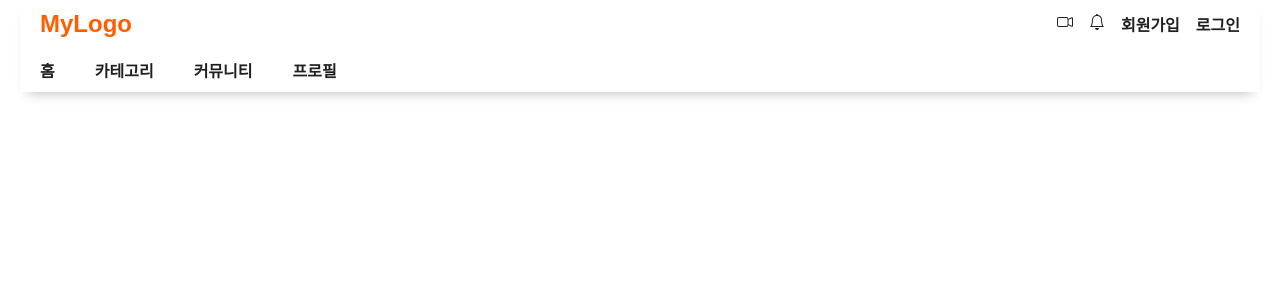
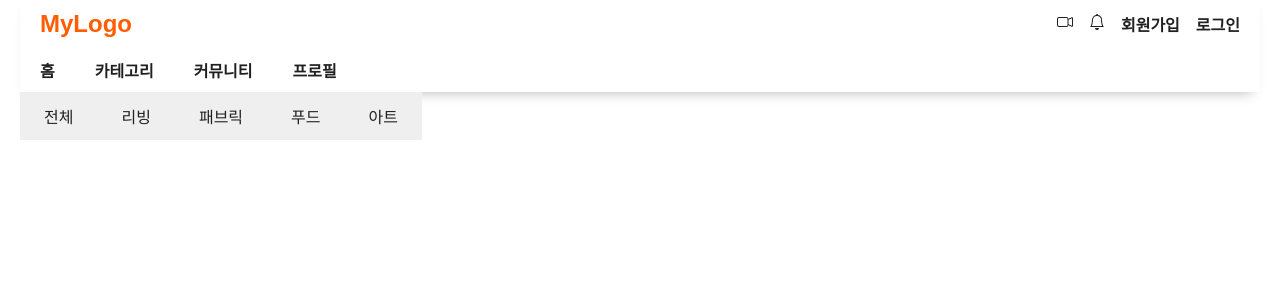
Before and after one commit to wavekt98/DITTO, a React (Vite) app in the folder front/: page /class/1 in a window 1280 px wide. Shown: the top 300 px of the page. Built offline with nearby package versions, Linux system fonts and the light colour scheme; a web font is replaced by a local one.

Commit message:
:art:[Feat] #S11P12A106-72 클래스 목록 조회 nav bar 구현

```diff
--- a/front/src/components/Board/BoardAdd/BoardEditor.jsx
+++ b/front/src/components/Board/BoardAdd/BoardEditor.jsx
@@ -1,7 +1,7 @@
 import { useEffect, useRef } from "react";
 import Quill from "quill";
 import "quill/dist/quill.snow.css";
-import styled from "styled-components";
+import { styled } from "styled-components";
 
 const EditorContainer = styled.div`
   padding: 20px;
@@ -27,7 +27,7 @@ const QuillWrapper = styled.div`
   }
   .ql-container {
     min-height: 500px; /* 텍스트 부분의 최소 높이 */
-  }s
+  }
 `;
 
 const BoardEditor = ({ onTitleChange, onEditorChange }) => {
--- /dev/null
+++ b/front/src/components/class/ClassList/ClassList.jsx
@@ -0,0 +1,16 @@
+import { styled } from "styled-components";
+
+const ClassListContainer = styled.div`
+  display: flex;
+  flex-direction: row;
+`;
+
+function ClassList() {
+  return (
+    <ClassListContainer>
+      <div>클래스 목록</div>
+    </ClassListContainer>
+  );
+}
+
+export default ClassList;
--- a/front/src/components/class/ClassListItem.jsx
+++ b/front/src/components/class/ClassList/ClassListItem.jsx
@@ -1,8 +1,8 @@
 import { styled } from "styled-components";
 
-import Star from "../../assets/icon/class/star.png";
-import Dollar from "../../assets/icon/class/dollar.png";
-import Heart from "../../assets/icon/common/heart/heart-activated.png";
+import Star from "../../../assets/icon/class/star.png";
+import Dollar from "../../../assets/icon/class/dollar.png";
+import Heart from "../../../assets/icon/common/heart/heart-activated.png";
 
 const ClassListItemContainer = styled.a`
   display: flex;
--- /dev/null
+++ b/front/src/components/class/TabBar.jsx
@@ -0,0 +1,41 @@
+import { styled } from "styled-components";
+import { Link, useLocation } from "react-router-dom";
+
+const Tabs = styled.ul`
+  display: flex;
+`;
+
+const Tab = styled.li`
+  background-color: var(--BACKGROUND_COLOR);
+  padding: 12px 24px;
+  border-bottom: ${(props) =>
+    props.$active ? "2px solid var(--SECONDARY)" : "none"};
+  white-space: nowrap;
+`;
+
+function TabBar() {
+  const location = useLocation();
+  const path = location.pathname.split("/")[2];
+
+  return (
+    <Tabs>
+      <Link to="/class">
+        <Tab $active={path === "all"}>전체</Tab>
+      </Link>
+      <Link to="/class/living">
+        <Tab $active={path === "living"}>리빙</Tab>
+      </Link>
+      <Link to="/class/fabric">
+        <Tab $active={path === "fabric"}>패브릭</Tab>
+      </Link>
+      <Link to="/class/food">
+        <Tab $active={path === "food"}>푸드</Tab>
+      </Link>
+      <Link to="/class/art">
+        <Tab $active={path === "art"}>아트</Tab>
+      </Link>
+    </Tabs>
+  );
+}
+
+export default TabBar;
--- a/front/src/components/common/Header.jsx
+++ b/front/src/components/common/Header.jsx
@@ -161,7 +161,7 @@ const Header = () => {
         <Link to="/">
           <MenuItem>홈</MenuItem>
         </Link>
-        <Link to="/">
+        <Link to="/class">
           <MenuItem>카테고리</MenuItem>
         </Link>
         <Link to="/meeting">
--- a/front/src/components/home/Banner.jsx
+++ b/front/src/components/home/Banner.jsx
@@ -11,7 +11,7 @@ const BannerContainer = styled.div`
 
 const BannerInner = styled.div`
   background-image: url(${BannerImage});
-  width: 100vw;
+  width: 100%;
   height: 350px;
   background: cover;
   background-position: center;
--- a/front/src/components/home/BoardList/BestBoardList.jsx
+++ b/front/src/components/home/BoardList/BestBoardList.jsx
@@ -1,3 +1,7 @@
+// import { styled } from "styled-components";
+
+// import BestBoardListItem from "../../common/";
+
 function BestBoardList() {}
 
 export default BestBoardList;
--- a/front/src/components/home/ClassList/BestClassList.jsx
+++ b/front/src/components/home/ClassList/BestClassList.jsx
@@ -1,6 +1,6 @@
 import { styled } from "styled-components";
 
-import ClassListItem from "../../class/ClassListItem";
+import ClassListItem from "../../class/ClassList/ClassListItem";
 
 const BestClassListContainer = styled.div`
   display: flex;
--- a/front/src/components/home/ClassList/NewClassList.jsx
+++ b/front/src/components/home/ClassList/NewClassList.jsx
@@ -1,6 +1,6 @@
 import { styled } from "styled-components";
 
-import ClassListItem from "../../class/ClassListItem";
+import ClassListItem from "../../class/ClassList/ClassListItem";
 
 const NewClassListContainer = styled.div`
   display: flex;
--- /dev/null
+++ b/front/src/pages/Class/ClassListPage.jsx
@@ -0,0 +1,20 @@
+import { styled } from "styled-components";
+
+import TabBar from "../../components/class/TabBar";
+import ClassList from "../../components/class/ClassList/ClassList";
+
+const ClassPageContainer = styled.div`
+  display: flex;
+  flex-direction: column;
+`;
+
+function ClassListPage() {
+  return (
+    <ClassPageContainer>
+      <TabBar />
+      {/* <ClassList /> */}
+    </ClassPageContainer>
+  );
+}
+
+export default ClassListPage;
--- a/front/src/routes/route.jsx
+++ b/front/src/routes/route.jsx
@@ -1,6 +1,7 @@
 import { Routes, Route } from "react-router-dom";
 
 import HomePage from "../pages/HomePage";
+import ClassListPage from "../pages/Class/ClassListPage";
 import MeetingPage from "../pages/MeetingPage";
 import BoardListPage from "../pages/Board/BoardListPage";
 import BoardDetailPage from "../pages/Board/BoardDetailPage";
@@ -10,6 +11,7 @@ const AppRoutes = () => {
   return (
     <Routes>
       <Route path="/" element={<HomePage />} />
+      <Route path="/class/:classCategory" element={<ClassListPage />} />
       <Route path="/meeting" element={<MeetingPage />} />
       <Route path="/board/:boardCategory" element={<BoardListPage />} />
       <Route
```
